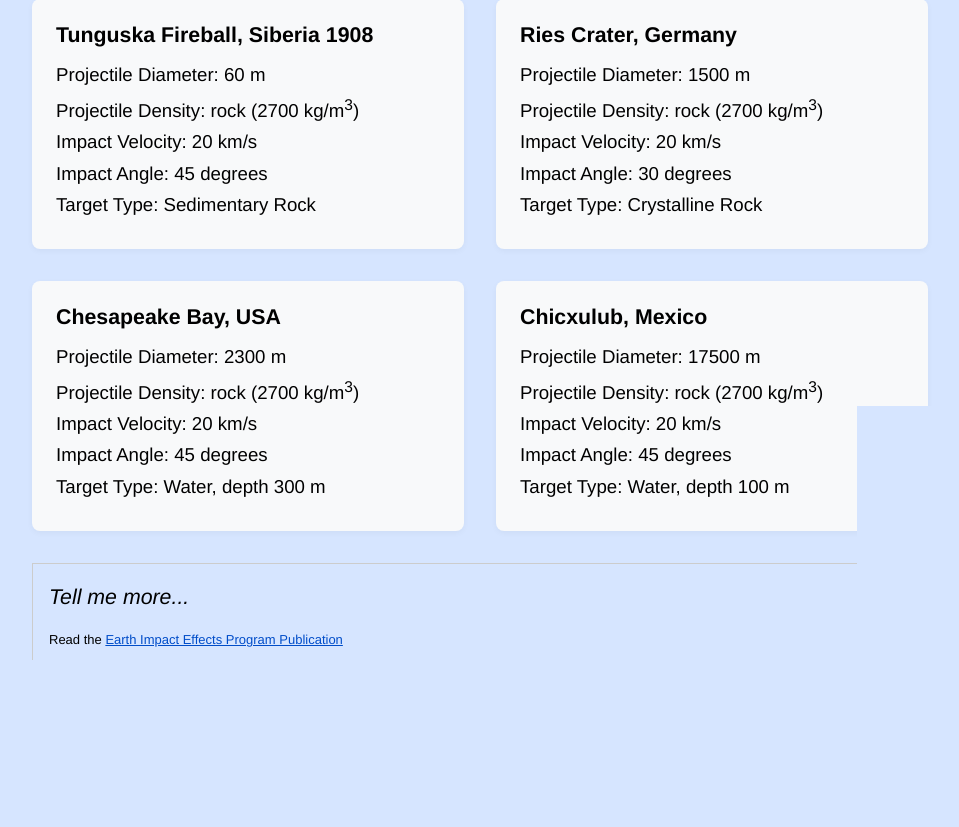
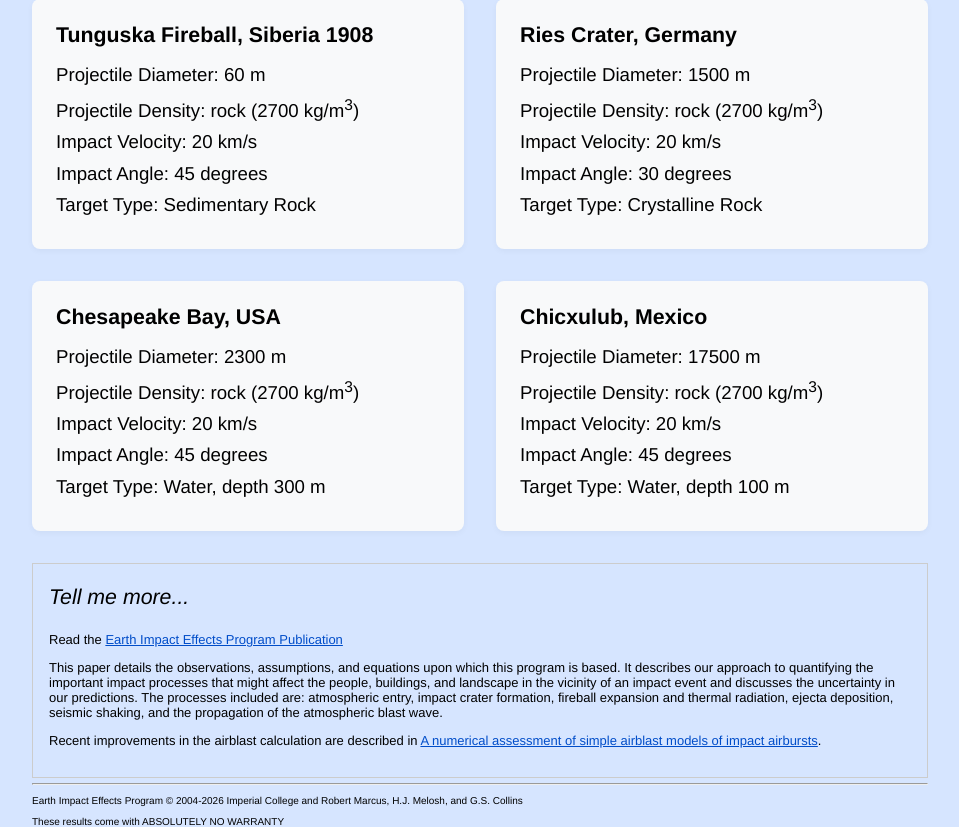
Before and after one commit to ImperialCollegeLondon/impact, a Flask app: page /examples in a window 1280 px wide. Shown: the part 611-1438 px from the top of the page, without its empty margins (160-1119 px from the left). Before the commit the page ends 1271 px from the top, so only its background shows below. Run offline with Flask 3, Linux system fonts and the light colour scheme.

Commit message:
Update copyright statement

```diff
--- a/static/ImpactEarth.css
+++ b/static/ImpactEarth.css
@@ -292,6 +292,10 @@ div.target-type {
     font-size: 16pt;
 }
 
+footer {
+        font-size: x-small;
+}
+
 input:invalid {
   border: 1px solid red;
 }
--- a/templates/base.html
+++ b/templates/base.html
@@ -47,7 +47,9 @@
 		<a target="_blank" href="http://dx.doi.org/10.1111/maps.12873">A numerical assessment of simple airblast models of impact airbursts</a>.</p>
 	</aside>
     <footer>
-        <p>&copy; 2023 Impact Earth</p>
+        <hr>
+        <p>Earth Impact Effects Program &copy; 2004-2026 Imperial College and Robert Marcus, H.J. Melosh, and G.S. Collins </p>
+        <p>These results come with ABSOLUTELY NO WARRANTY</p>
     </footer>
 </body>
 </html>
```
